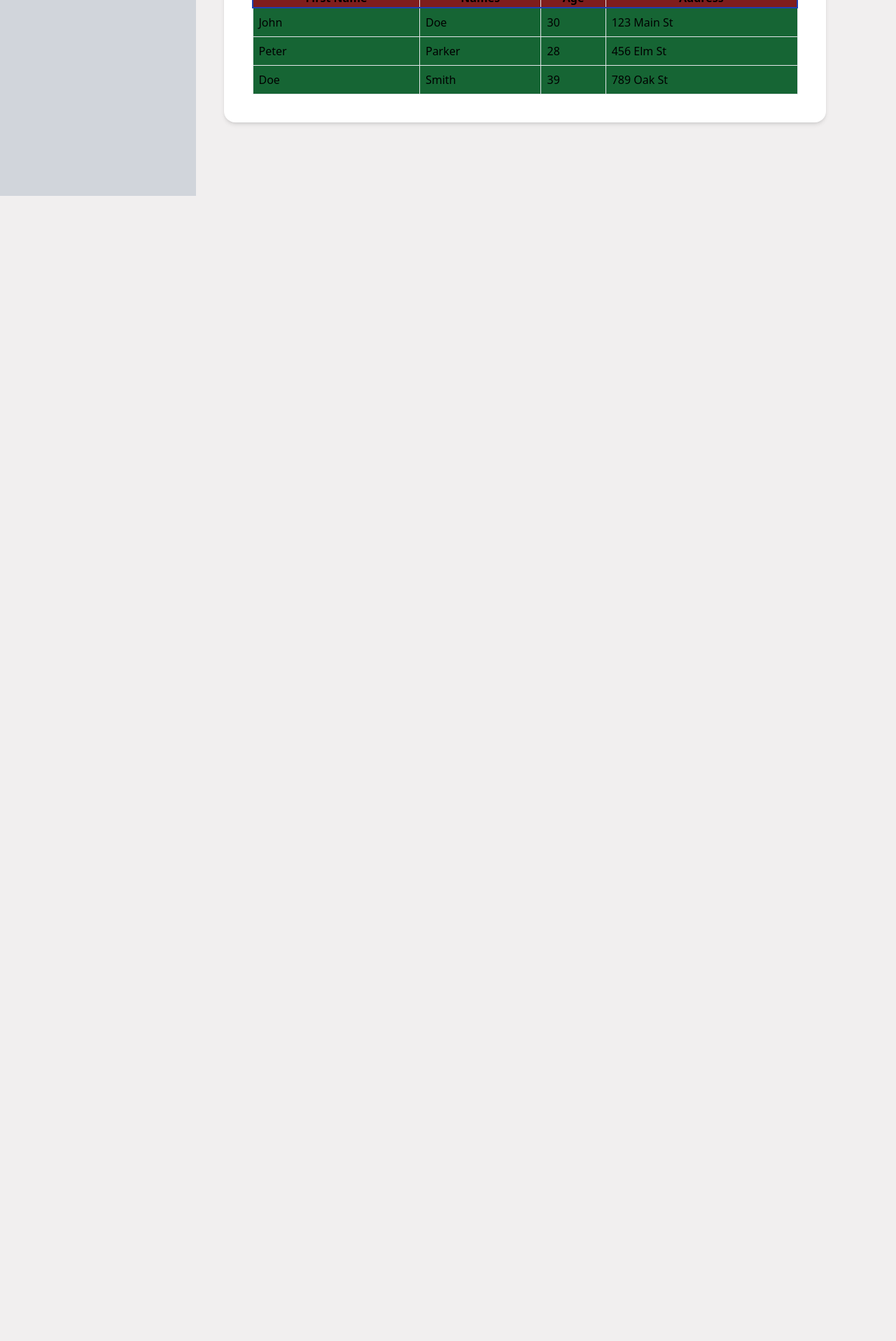
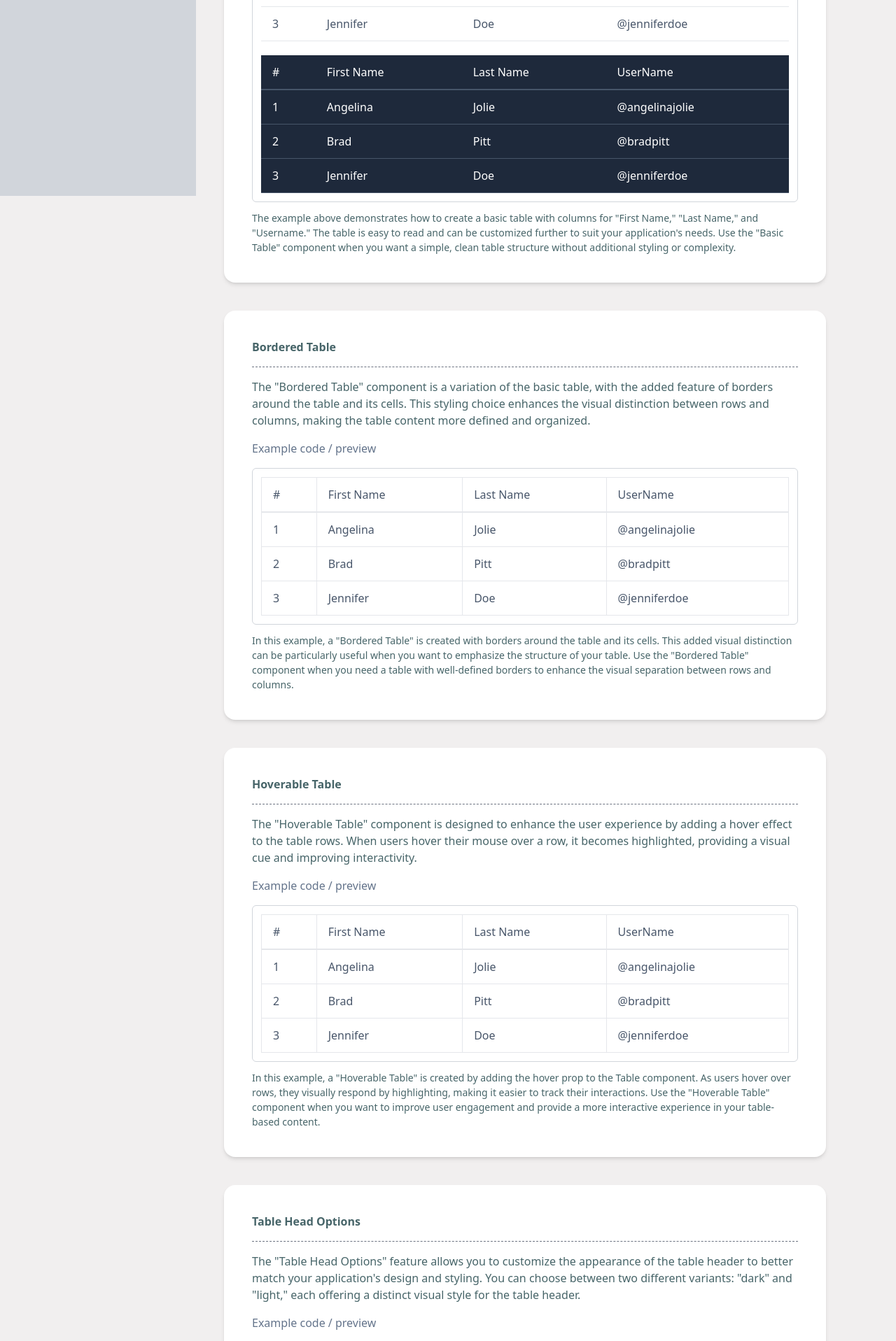
Before and after one commit to cabdikariim242/Ts-Setup, a Vue app: page /table in a window 1280 px wide. Shown: the part 520-2437 px from the top of the page at 70% size. Before the commit the page ends 800 px from the top, so only its background shows below. Built offline with nearby package versions, Linux system fonts and the light colour scheme.

Commit message:
project finished for now

```diff
--- a/src/views/TableView.vue
+++ b/src/views/TableView.vue
@@ -1,80 +1,287 @@
 <template>
   <div class="flex flex-col">
-      <BaseCard>
-        <h1 class="">Table View</h1>
-        <TableComp :Headers="Headers" :Rows="Rows" tabledataClass="p-2 border" tableheadClass="bg-gray-200" rowClass="bg-white" />
-      </BaseCard>
-       <BaseCard>
-        <TableComp :Headers="Headers2" :Rows="Rows2" tabledataClass="p-2 border-green border"
-        tableClass="border-2 border-blue-800" tableheadClass="bg-red-900 border" rowClass="bg-green-800 border" />
-      </BaseCard>
+    <BaseCard>
+      <h1
+        class="dark:text-white pb-4 mb-4 font-bold text-[#476569] border-b border-gray-500 border-dashed"
+      >
+        Basic Table
+      </h1>
+      <p class="text-[#476569] mb-4 dark:text-white">
+        The "Basic Table" component provides a straightforward way to create
+        structured tables in your web applications. This table style is clean
+        and minimal, making it suitable for a wide range of use cases.
+      </p>
+      <p class="text-[#64748b] dark:text-white">Example code / preview</p>
+      <div class="border border-gray-300 rounded-md p-3 mt-4">
+        <!-- first input -->
+        <div>
+          <TableComp
+            :Headers="Headers"
+            :Rows="Rows"
+            tableClass="text-left text-[#48566a]"
+            tableheadClass="border-b-2 py-3 font-[500] px-4 "
+            rowClass="text-left text-[#48566a] border-b "
+            tabledataClass="py-3 font-[400] px-4 "
+          />
+        </div>
+        <!-- second input  -->
+        <div class="mt-5">
+          <TableComp
+            :Headers="Headers"
+            :Rows="Rows"
+            tableClass="text-left text-[#fff] bg-[#1e293b]"
+            tableheadClass="border-b-2 py-3 font-[500] border-[#475569] px-4 bg-[#1e293b]"
+            rowClass="text-left text-[#fff] border-b border-[#475569] bg-[#1e293b]"
+            tabledataClass="py-3 font-[400] px-4 bg-[#1e293b]"
+          />
+        </div>
+      </div>
+      <p class="text-[14px] text-[#476569] mt-3 dark:text-white">
+        The example above demonstrates how to create a basic table with columns
+        for "First Name," "Last Name," and "Username." The table is easy to read
+        and can be customized further to suit your application's needs. Use the
+        "Basic Table" component when you want a simple, clean table structure
+        without additional styling or complexity.
+      </p>
+    </BaseCard>
+    <!-- second basecard -->
+    <BaseCard>
+      <h1
+        class="dark:text-white pb-4 mb-4 font-bold text-[#476569] border-b border-gray-500 border-dashed"
+      >
+        Bordered Table
+      </h1>
+      <p class="text-[#476569] mb-4 dark:text-white">
+        The "Bordered Table" component is a variation of the basic table, with
+        the added feature of borders around the table and its cells. This
+        styling choice enhances the visual distinction between rows and columns,
+        making the table content more defined and organized.
+      </p>
+      <p class="text-[#64748b] dark:text-white">Example code / preview</p>
+      <div class="border border-gray-300 rounded-md p-3 mt-4">
+        <!-- first input -->
+        <div>
+          <TableComp
+            :Headers="Headers"
+            :Rows="Rows"
+            tableClass="text-left text-[#48566a] border"
+            tableheadClass="border-b-2 py-3 font-[500] px-4 border"
+            rowClass="text-left text-[#48566a]  border"
+            tabledataClass="py-3 font-[400] px-4 border "
+          />
+        </div>
+      </div>
+      <p class="text-[14px] text-[#476569] mt-3 dark:text-white">
+        In this example, a "Bordered Table" is created with borders around the
+        table and its cells. This added visual distinction can be particularly
+        useful when you want to emphasize the structure of your table. Use the
+        "Bordered Table" component when you need a table with well-defined
+        borders to enhance the visual separation between rows and columns.
+      </p>
+    </BaseCard>
+    <!-- third basecard -->
+    <BaseCard>
+      <h1
+        class="dark:text-white pb-4 mb-4 font-bold text-[#476569] border-b border-gray-500 border-dashed"
+      >
+        Hoverable Table
+      </h1>
+      <p class="text-[#476569] mb-4 dark:text-white">
+        The "Hoverable Table" component is designed to enhance the user
+        experience by adding a hover effect to the table rows. When users hover
+        their mouse over a row, it becomes highlighted, providing a visual cue
+        and improving interactivity.
+      </p>
+      <p class="text-[#64748b] dark:text-white">Example code / preview</p>
+      <div class="border border-gray-300 rounded-md p-3 mt-4">
+        <!-- first input -->
+        <div>
+          <TableComp
+            :Headers="Headers"
+            :Rows="Rows"
+            tableClass="text-left text-[#48566a] border"
+            tableheadClass="border-b-2 py-3 font-[500] px-4 border"
+            rowClass="text-left text-[#48566a]  border hover:bg-gray-100"
+            tabledataClass="py-3 font-[400] px-4 border "
+          />
+        </div>
+      </div>
+      <p class="text-[14px] text-[#476569] mt-3 dark:text-white">
+        In this example, a "Hoverable Table" is created by adding the hover prop
+        to the Table component. As users hover over rows, they visually respond
+        by highlighting, making it easier to track their interactions. Use the
+        "Hoverable Table" component when you want to improve user engagement and
+        provide a more interactive experience in your table-based content.
+      </p>
+    </BaseCard>
+    <!-- third basecard -->
+    <BaseCard>
+      <h1
+        class="dark:text-white pb-4 mb-4 font-bold text-[#476569] border-b border-gray-500 border-dashed"
+      >
+        Table Head Options
+      </h1>
+      <p class="text-[#476569] mb-4 dark:text-white">
+        The "Table Head Options" feature allows you to customize the appearance
+        of the table header to better match your application's design and
+        styling. You can choose between two different variants: "dark" and
+        "light," each offering a distinct visual style for the table header.
+      </p>
+      <p class="text-[#64748b] dark:text-white">Example code / preview</p>
+      <div class="border border-gray-300 rounded-md p-3 mt-4">
+        <!-- first input -->
+        <div>
+          <TableComp
+            :Headers="Headers"
+            :Rows="Rows"
+            tableClass="text-left text-[#48566a] border-b bg-[#1e293b]"
+            tableheadClass="border-b-2 py-3 font-[500] px-4 text-white  "
+            rowClass="text-left text-[#48566a]  "
+            tabledataClass="py-3 font-[400] px-4 border-b"
+          />
+        </div>
+        <div class="mt-5">
+          <TableComp
+            :Headers="Headers"
+            :Rows="Rows"
+            tableClass="text-left text-[#48566a] border-b bg-[#eef1f6]"
+            tableheadClass="border-b-2 py-3 font-[500] px-4 text-[#4a5669]  "
+            rowClass="text-left text-[#48566a]  "
+            tabledataClass="py-3 font-[400] px-4 border-b"
+          />
+        </div>
+      </div>
+      <p class="text-[14px] text-[#476569] mt-3 dark:text-white">
+        In this example, we showcase two different table headers using the
+        "dark" and "light" variants: <br /> <strong>1.</strong> The first table header is styled
+        with the "dark" variant, which provides a dark background color and
+        white text, creating a visually distinct header. <br /> <strong>2.</strong> The second table header
+        utilizes the "light" variant, offering a light background with dark text
+        for a more subtle appearance. By using "Table Head Options," you can
+        align your table headers with your application's design scheme, ensuring
+        a cohesive and aesthetically pleasing user interface.
+        your table headers with your application's design scheme, ensuring a
+        cohesive and aesthetically pleasing user interface.
+      </p>
+    </BaseCard>
+    <!-- fourth basecard -->
+     <BaseCard>
+      <h1
+        class="dark:text-white pb-4 mb-4 font-bold text-[#476569] border-b border-gray-500 border-dashed"
+      >
+        Table Head Options
+      </h1>
+      <p class="text-[#476569] mb-4 dark:text-white">
+        The "Table Head Options" feature allows you to customize the appearance
+        of the table header to better match your application's design and
+        styling. You can choose between two different variants: "dark" and
+        "light," each offering a distinct visual style for the table header.
+      </p>
+      <p class="text-[#64748b] dark:text-white">Example code / preview</p>
+      <div class="border border-gray-300 rounded-md p-3 mt-4">
+        <!-- first input -->
+        <div>
+          <TableComp
+            :Headers="responsive"
+            :Rows="responsiveRow"
+            tableClass="text-left over-flow-x-auto text-[#48566a] border-b bg-[#1e293b]"
+            tableheadClass="border-b-2 py-3 font-[500] px-4 text-white  "
+            rowClass="text-left text-[#48566a]  "
+            tabledataClass="py-3 font-[400] px-4 border-b"
+          />
+        </div>
+
+      </div>
+      <p class="text-[14px] text-[#476569] mt-3 dark:text-white">
+        In this example, we showcase two different table headers using the
+        "dark" and "light" variants: <br /> <strong>1.</strong> The first table header is styled
+        with the "dark" variant, which provides a dark background color and
+        white text, creating a visually distinct header. <br /> <strong>2.</strong> The second table header
+        utilizes the "light" variant, offering a light background with dark text
+        for a more subtle appearance. By using "Table Head Options," you can
+        align your table headers with your application's design scheme, ensuring
+        a cohesive and aesthetically pleasing user interface.
+        your table headers with your application's design scheme, ensuring a
+        cohesive and aesthetically pleasing user interface.
+      </p>
+    </BaseCard>
   </div>
 </template>
-
 <script lang="ts">
 import { defineComponent } from "vue";
-import TableComp from '@/components/TableComp.vue';
-import BaseCard from '@/components/BaseCard.vue';
+import TableComp from "@/components/TableComp.vue";
+import BaseCard from "@/components/BaseCard.vue";
 export default defineComponent({
   components: {
-    TableComp, BaseCard
+    TableComp,
+    BaseCard,
   },
   data() {
     return {
       Headers: {
+        tag: "#",
         firstName: "First Name",
-        names: "Names",
-        age: "Age",
+        LastName: "Last Name",
+        UserName: "UserName",
+      },
+      responsive: {
+        tag: "#",
+        firstName: "First Name",
+        LastName: "Last Name",
+        UserName: "UserName",
+        email: "Email",
+        address: "Address",
       },
 
-         Headers2: {
-        firstName: "First Name",
-        names: "Names",
-        age: "Age",
-        address: "Address"
-      },
-      Rows2: {
+      Rows: {
         john: {
-          name: "John",
-          surname: "Doe",
-          age: 30,
-          address: "123 Main St"
+          tag: 1,
+          name: "Angelina",
+          LastName: "Jolie",
+          username: "@angelinajolie",
         },
         peter: {
-          name: "Peter",
-          surname: "Parker",
-          age: 28,
-          address: "456 Elm St"
+          tag: 2,
+          name: "Brad",
+          LastName: "Pitt",
+          username: "@bradpitt",
         },
         doe: {
-          name: "Doe",
-          surname: "Smith",
-          age: 39,
-          address: "789 Oak St"
-        }
+          tag: 3,
+          name: "Jennifer",
+          LastName: "Doe",
+          username: "@jenniferdoe",
+        },
       },
-      Rows: {
+      responsiveRow: {
         john: {
-          name: "John",
-          surname: "Doe",
-          age: 30,
+          tag: 1,
+          name: "Angelina",
+          LastName: "Jolie",
+          username: "@angelinajolie",
+          email: "angelina@example.com",
+          address: "260 W. Storm Street New York, NY 10025.",
         },
         peter: {
-          name: "Peter",
-          surname: "Parker",
-          age: 28,
+          tag: 2,
+          name: "Brad",
+          LastName: "Pitt",
+          username: "@bradpitt",
+          email: "brad@example.com",
+          address: "47 Division St. Buffalo, NY 14241.",
         },
         doe: {
-          name: "Doe",
-          surname: "Smith",
-          age: 39,
-        }
-      }
+          tag: 3,
+          name: "Jennifer",
+          LastName: "Doe",
+          username: "@jenniferdoe",
+          email: "jennifer@example.com",
+          address: "890 Broadway St. New York, NY 10003.",
+        },
+      },
     };
-  }
+  },
 });
 </script>
 
-<style>
-
-</style>
+<style></style>
```
